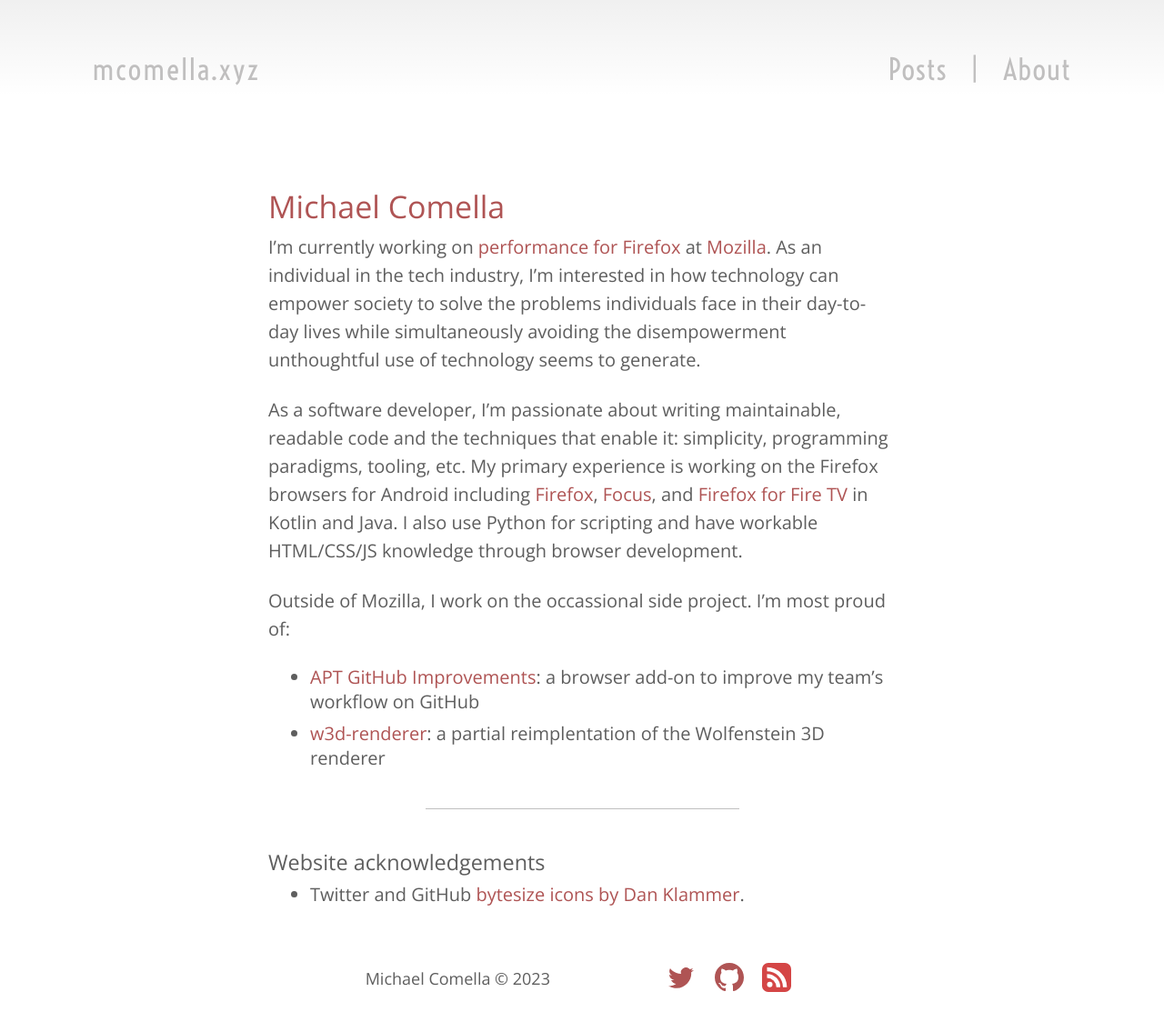
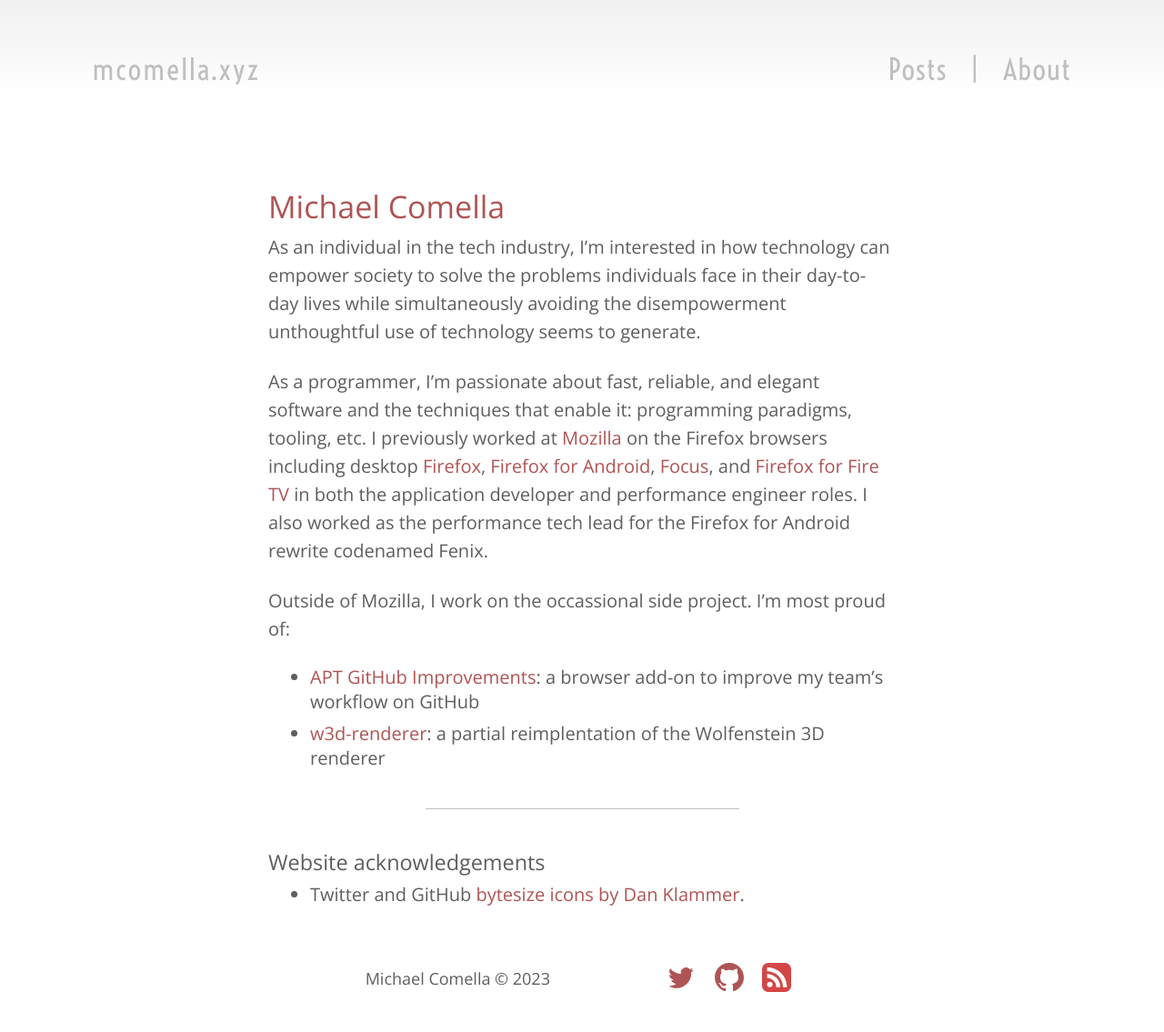
Before and after one commit to mcomella/mcomella.github.com, a Jekyll site: the page built from about.md, in a window 1280 px wide. Shown: the whole page at 91% size. Built offline with Jekyll 4.4.1, drawn with Linux system fonts in a browser that asks for light colours.

Commit message:
Update about.

```diff
--- a/about.md
+++ b/about.md
@@ -3,9 +3,9 @@
 permalink: /about/
 ---
 
-I'm currently working on [performance for Firefox][perfblog] at [Mozilla]. As an individual in the tech industry, I'm interested in how technology can empower society to solve the problems individuals face in their day-to-day lives while simultaneously avoiding the disempowerment unthoughtful use of technology seems to generate.
+As an individual in the tech industry, I'm interested in how technology can empower society to solve the problems individuals face in their day-to-day lives while simultaneously avoiding the disempowerment unthoughtful use of technology seems to generate.
 
-As a software developer, I'm passionate about writing maintainable, readable code and the techniques that enable it: simplicity, programming paradigms, tooling, etc. My primary experience is working on the Firefox browsers for Android including [Firefox][fxa], [Focus], and [Firefox for Fire TV][fftv] in Kotlin and Java. I also use Python for scripting and have workable HTML/CSS/JS knowledge through browser development.
+As a programmer, I'm passionate about fast, reliable, and elegant software and the techniques that enable it: programming paradigms, tooling, etc. I previously worked at [Mozilla] on the Firefox browsers including desktop [Firefox], [Firefox for Android][fxa], [Focus], and [Firefox for Fire TV][fftv] in both the application developer and performance engineer roles. I also worked as the performance tech lead for the Firefox for Android rewrite codenamed Fenix.
 
 Outside of Mozilla, I work on the occassional side project. I'm most proud of:
 - [APT GitHub Improvements][apt]: a browser add-on to improve my team's workflow on GitHub
@@ -16,8 +16,8 @@
 ### Website acknowledgements
 - Twitter and GitHub [bytesize icons by Dan Klammer][icons].
 
-[perfblog]: https://blog.mozilla.org/performance/
 [Mozilla]: https://www.mozilla.org
+[Firefox]: https://www.mozilla.org/en-US/firefox/
 [fxa]: https://www.mozilla.org/firefox/android/
 [Focus]: https://github.com/mozilla-mobile/focus-android/
 [fftv]: https://github.com/mozilla-mobile/firefox-tv
```
